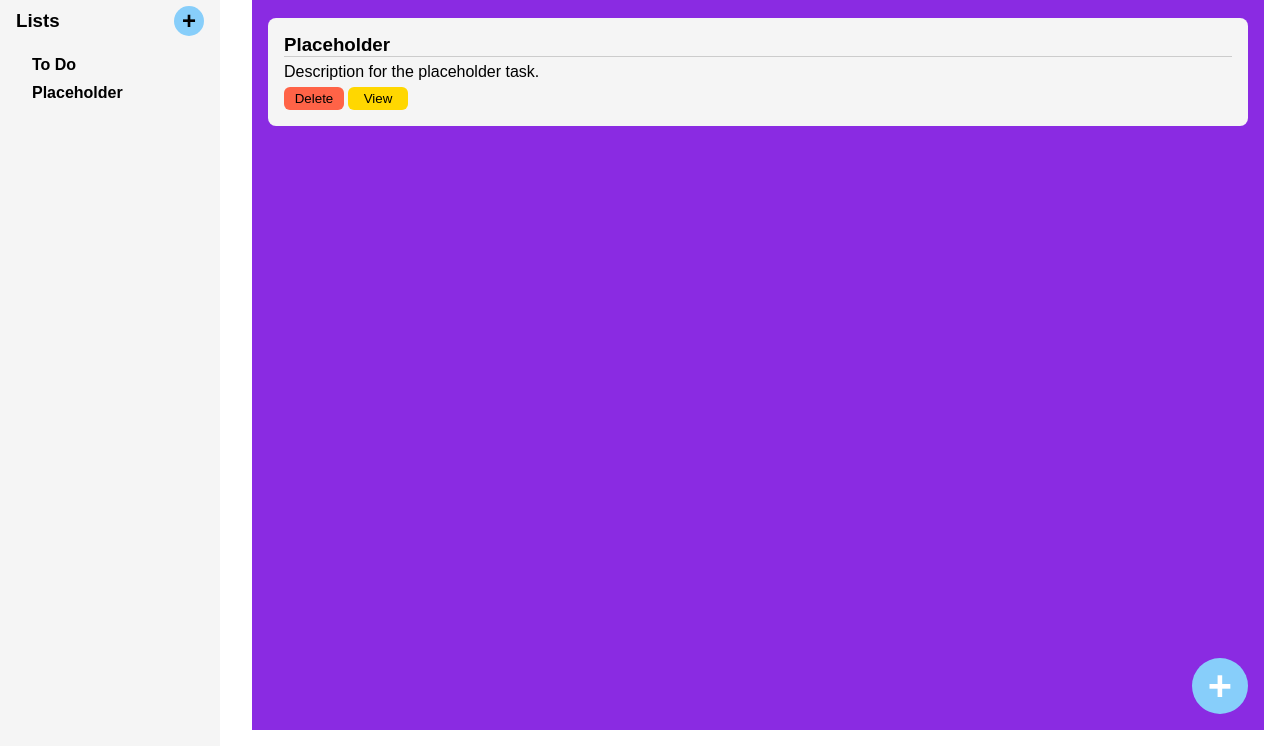
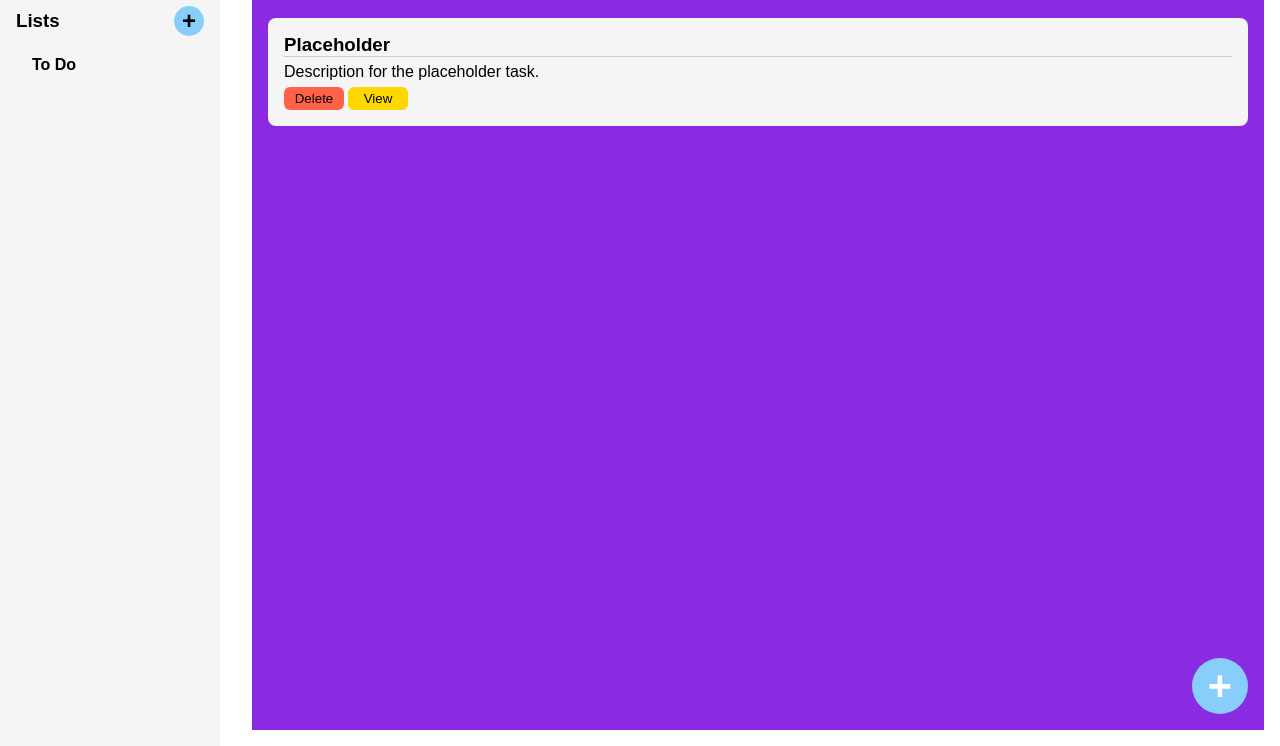
Before and after one commit to AndersonBonde/odin-todo-list, a website built with webpack: page dist/index.html in a window 1280 px wide. Shown: the part 54-800 px from the top of the page. Built offline with nearby package versions, Linux system fonts and the light colour scheme.

Commit message:
Fix additional bugs & load NavBar list dynamically

```diff
--- a/src/displayController.js
+++ b/src/displayController.js
@@ -13,8 +13,9 @@
 
     (function initialPageLoad() {
         cache.newTaskCard.style.display = "none";
-        _currentList = list();
+        _currentList = list("To Do");
         _allLists.push(_currentList);
+        populateNavBarList();
 
         // Placeholder for test
         let newItem = todoItem("Placeholder", "Description for the placeholder task.");
@@ -26,6 +27,7 @@
     function cacheDOM() {
         const obj = {};
 
+        obj.projectsList = document.querySelector(".projects-list");
         obj.currentList = document.querySelector(".current-list");
         obj.addNewTaskButton = document.querySelector("#add-new-task");
         obj.newTaskCard = document.querySelector(".task");
@@ -142,6 +144,21 @@
 
         closeTaskCard();
     }
+
+    function populateNavBarList() {
+        _allLists.forEach(curr => {
+            let newLi = document.createElement("li");
+            let newA = document.createElement("a");
+
+            newLi.appendChild(newA);
+
+            newA.classList.add("to-do-list");
+            newA.href = "#";
+            newA.textContent = curr.getName();
+
+            cache.projectsList.appendChild(newLi);
+        })
+    }
 })();
 
 export default displayController;
--- a/src/list.js
+++ b/src/list.js
@@ -1,7 +1,10 @@
 import events from "./events";
 
-const list = () => {
+const list = (name) => {
     const items = [];
+    let _name = name;
+
+    const getName = () => _name;
 
     addListeners();
 
@@ -20,7 +23,8 @@
     }
 
     return {
-        items
+        items,
+        getName
     }
 }
 
```
Also changed, not shown: dist/index.html, dist/main.js.
